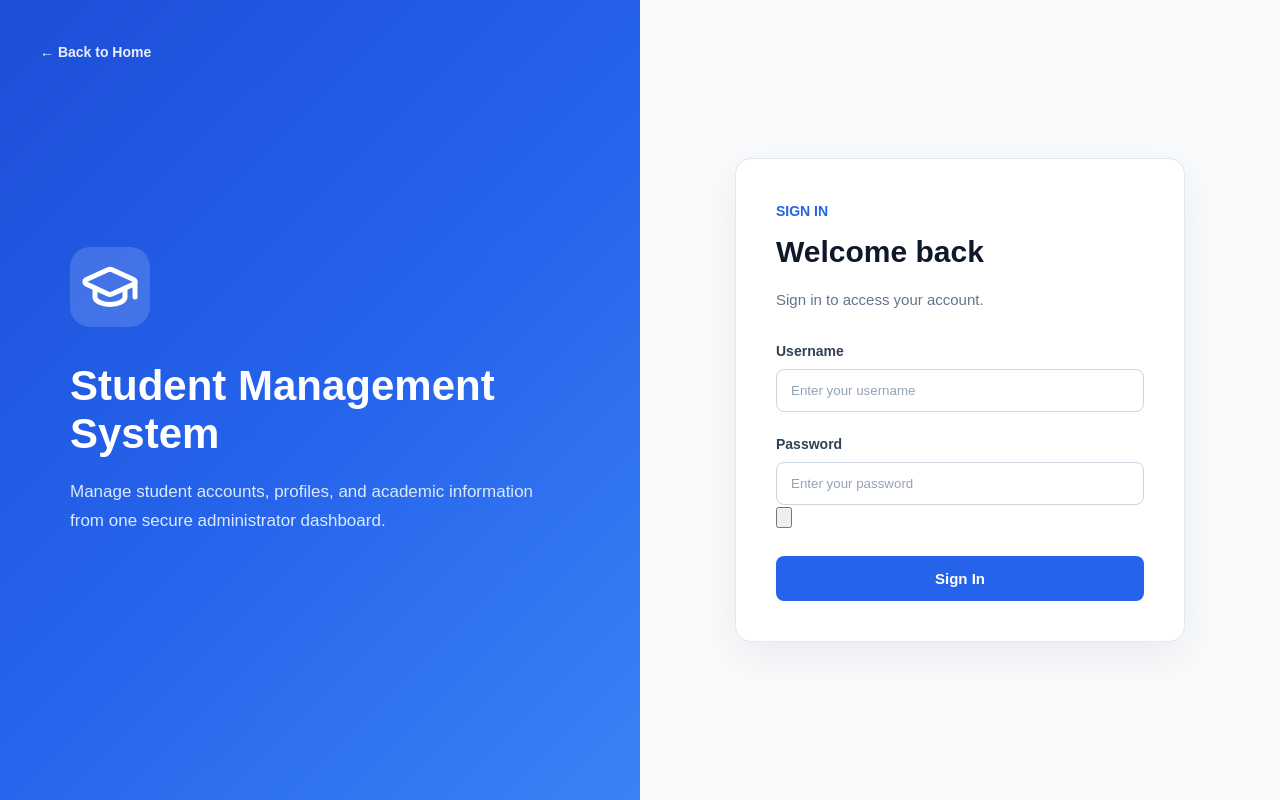
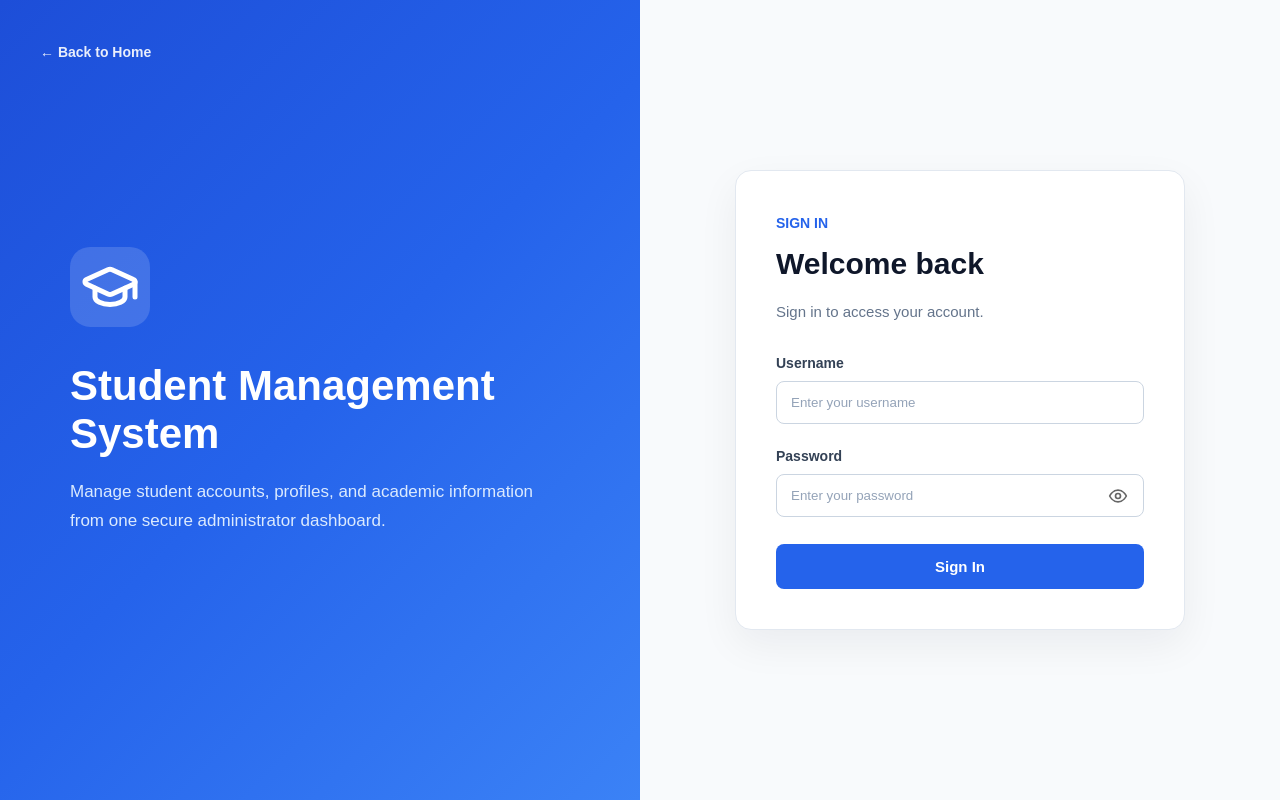
Before and after one commit to sangeerththanan-academic/student-management-system, a React (Vite) app in the folder frontend/: page /login in a window 1280 px wide. Built offline with nearby package versions, Linux system fonts and the light colour scheme; no server answers.

Commit message:
Style added

```diff
--- a/frontend/src/styles/login.css
+++ b/frontend/src/styles/login.css
@@ -323,3 +323,64 @@
         font-size: 25px;
     }
 }
+
+.password-input-wrapper {
+    position: relative;
+    width: 100%;
+}
+
+.password-input-wrapper input {
+    width: 100%;
+    padding-right: 45px;
+    box-sizing: border-box;
+    appearance: none;
+    -webkit-appearance: none;
+}
+
+.password-input-wrapper input::-ms-reveal,
+.password-input-wrapper input::-ms-clear {
+    display: none;
+}
+
+.password-input-wrapper input::-webkit-credentials-auto-fill-button {
+    visibility: hidden;
+    pointer-events: none;
+    position: absolute;
+}
+
+.password-toggle-button {
+    position: absolute;
+    top: 50%;
+    right: 10px;
+    transform: translateY(-50%);
+    width: 32px;
+    height: 32px;
+    display: flex;
+    align-items: center;
+    justify-content: center;
+    padding: 0;
+    border: none;
+    background: transparent;
+    cursor: pointer;
+    color: #666;
+}
+
+.password-toggle-button:hover {
+    color: #222;
+}
+
+.password-toggle-button:focus-visible {
+    outline: 2px solid currentColor;
+    outline-offset: 2px;
+    border-radius: 4px;
+}
+
+.password-toggle-button svg {
+    width: 20px;
+    height: 20px;
+}
+
+.password-toggle-button:disabled {
+    cursor: not-allowed;
+    opacity: 0.6;
+}
```
